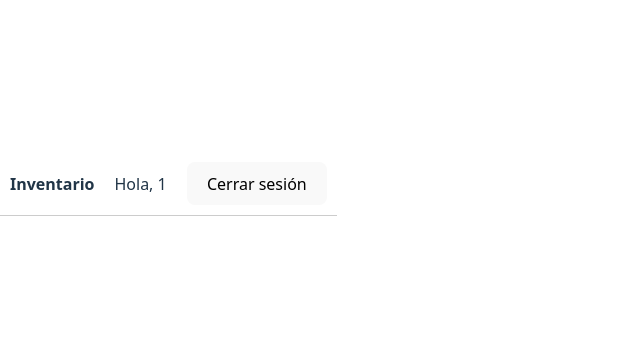
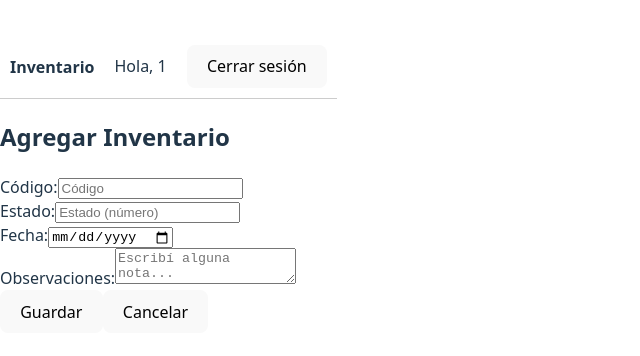
Before and after one commit to federicobaez1/inventario-react, a React (Vite) app: page /agregar-inventario in a window 1280 px wide. Shown: the part 216-572 px from the top of the page, without its empty margins (0-640 px from the left). Built offline with nearby package versions, Linux system fonts and the light colour scheme; no server answers; sample sign-in values are in the browser's storage.

Commit message:
agregado inventarios

```diff
--- a/src/App.jsx
+++ b/src/App.jsx
@@ -12,6 +12,8 @@
 import FormularioDeposito from './components/FormularioDeposito';
 import ListaEquipos from './components/ListaEquipos';
 import FormularioEquipo from './components/FormularioEquipo';
+import ListaInventarios from './components/ListaInventarios';
+import FormularioInventario from './components/FormularioInventario';
 
 function RutaProtegida({ token, children }) {
   return token ? children : <Navigate to="/login" />;
@@ -152,6 +154,33 @@
           }
         />
 
+        <Route
+          path="/inventarios"
+          element={
+            <RutaProtegida token={token}>
+              <ListaInventarios />
+            </RutaProtegida>
+          }
+        />
+
+        <Route
+          path="/agregar-inventario"
+          element={
+            <RutaProtegida token={token}>
+              <FormularioInventario />
+            </RutaProtegida>
+          }
+        />
+
+        <Route
+          path="/editar-inventario/:id"
+          element={
+            <RutaProtegida token={token}>
+              <FormularioInventario />
+            </RutaProtegida>
+          }
+        />
+
       </Routes>
     </>
   );
--- /dev/null
+++ b/src/components/FormularioInventario.jsx
@@ -0,0 +1,109 @@
+import React, { useState, useEffect } from 'react';
+import { useNavigate, useParams } from 'react-router-dom';
+import {
+  crearInventario,
+  actualizarInventario,
+  getInventarioById,
+} from '../services/inventarioService';
+
+const FormularioInventario = () => {
+  const [inventario, setInventario] = useState({
+    codigo: '',
+    estado: '',
+    fecha: '',
+    observaciones: '',
+
+  });
+
+  const navigate = useNavigate();
+  const { id } = useParams();
+
+  useEffect(() => {
+    if (id) {
+      getInventarioById(id).then((res) => {
+        const data = res.data;
+        // Asegura que la fecha se formatee correctamente para el input
+        if (data.fecha) {
+          data.fecha = new Date(data.fecha).toISOString().split('T')[0];
+        }
+        setInventario(data);
+      });
+    }
+  }, [id]);
+
+  const handleChange = (e) => {
+    setInventario({ ...inventario, [e.target.name]: e.target.value });
+  };
+
+  const handleSubmit = async (e) => {
+    e.preventDefault();
+
+    try {
+      if (id) {
+        await actualizarInventario(id, inventario);
+      } else {
+        await crearInventario(inventario);
+      }
+      navigate('/inventarios');
+    } catch (error) {
+      console.error('Error al guardar el inventario', error);
+    }
+  };
+
+  return (
+    <div>
+      <h2>{id ? 'Editar' : 'Agregar'} Inventario</h2>
+
+      <form onSubmit={handleSubmit}>
+        <div>
+          <label>Código:</label>
+          <input
+            name="codigo"
+            placeholder="Código"
+            value={inventario.codigo}
+            onChange={handleChange}
+            required
+          />
+        </div>
+
+        <div>
+          <label>Estado:</label>
+          <input
+            name="estado"
+            placeholder="Estado (número)"
+            type="number"
+            value={inventario.estado}
+            onChange={handleChange}
+          />
+        </div>
+
+        <div>
+          <label>Fecha:</label>
+          <input
+            name="fecha"
+            type="date"
+            value={inventario.fecha}
+            onChange={handleChange}
+          />
+        </div>
+
+        <div>
+          <label>Observaciones:</label>
+          <textarea
+            name="observaciones"
+            placeholder="Escribí alguna nota..."
+            value={inventario.observaciones}
+            onChange={handleChange}
+          />
+        </div>
+
+        <button type="submit">Guardar</button>
+        <button type="button" onClick={() => navigate('/inventarios')}>
+          Cancelar
+        </button>
+      </form>
+    </div>
+  );
+};
+
+export default FormularioInventario;
--- /dev/null
+++ b/src/components/ListaInventarios.jsx
@@ -0,0 +1,40 @@
+import React, { useEffect, useState } from 'react';
+import { getInventarios, eliminarInventario } from '../services/inventarioService';
+import { useNavigate } from 'react-router-dom';
+
+const ListaInventarios = () => {
+  const [inventarios, setInventarios] = useState([]);
+  const navigate = useNavigate();
+
+  useEffect(() => {
+    cargarInventarios();
+  }, []);
+
+  const cargarInventarios = async () => {
+    const res = await getInventarios();
+    setInventarios(res.data);
+  };
+
+  const handleEliminar = async (id) => {
+    await eliminarInventario(id);
+    cargarInventarios();
+  };
+
+  return (
+    <div>
+      <h2>Lista de Inventarios</h2>
+      <button onClick={() => navigate('/agregar-inventario')}>Agregar Inventario</button>
+      <ul>
+        {inventarios.map(p => (
+          <li key={p.id}>
+            {p.codigo}
+            <button onClick={() => navigate(`/editar-inventario/${p.id}`)}>Editar</button>
+            <button onClick={() => handleEliminar(p.id)}>Eliminar</button>
+          </li>
+        ))}
+      </ul>
+    </div>
+  );
+};
+
+export default ListaInventarios;
--- a/src/components/MenuPrincipal.jsx
+++ b/src/components/MenuPrincipal.jsx
@@ -8,6 +8,7 @@
       <ul>
         <li><Link to="/productos">Lista de Productos</Link></li>
         <li><Link to="/depositos">Lista de Depositos</Link></li>
+        <li><Link to="/inventarios">Lista de Inventarios</Link></li>
         <li><Link to="/equipos">Lista de Equipos</Link></li>
         <li><Link to="/admin">Administrar Usuarios</Link></li>
         <li><Link to="/cambiar-password">Cambiar Contraseña</Link></li>
--- /dev/null
+++ b/src/services/inventarioService.js
@@ -0,0 +1,8 @@
+// src/services/inventarioService.js
+import axios from './axiosConfig';
+
+export const getInventarios = () => axios.get('/inventarios');
+export const getInventarioById = (id) => axios.get(`/inventarios/${id}`);
+export const crearInventario = (inventario) => axios.post('/inventarios', inventario);
+export const actualizarInventario = (id, inventario) => axios.put(`/inventarios/${id}`, inventario);
+export const eliminarInventario = (id) => axios.delete(`/inventarios/${id}`);
```
